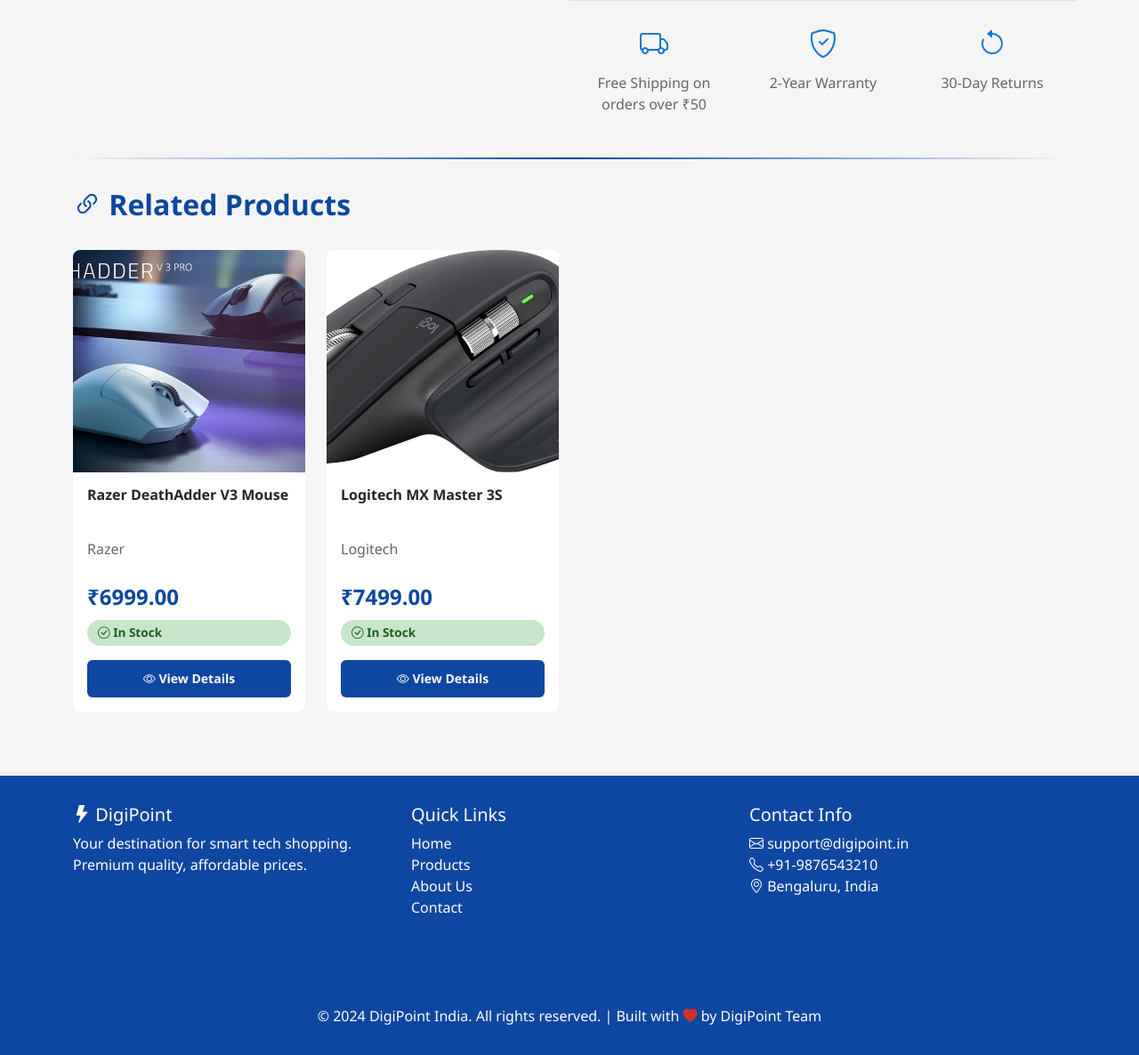
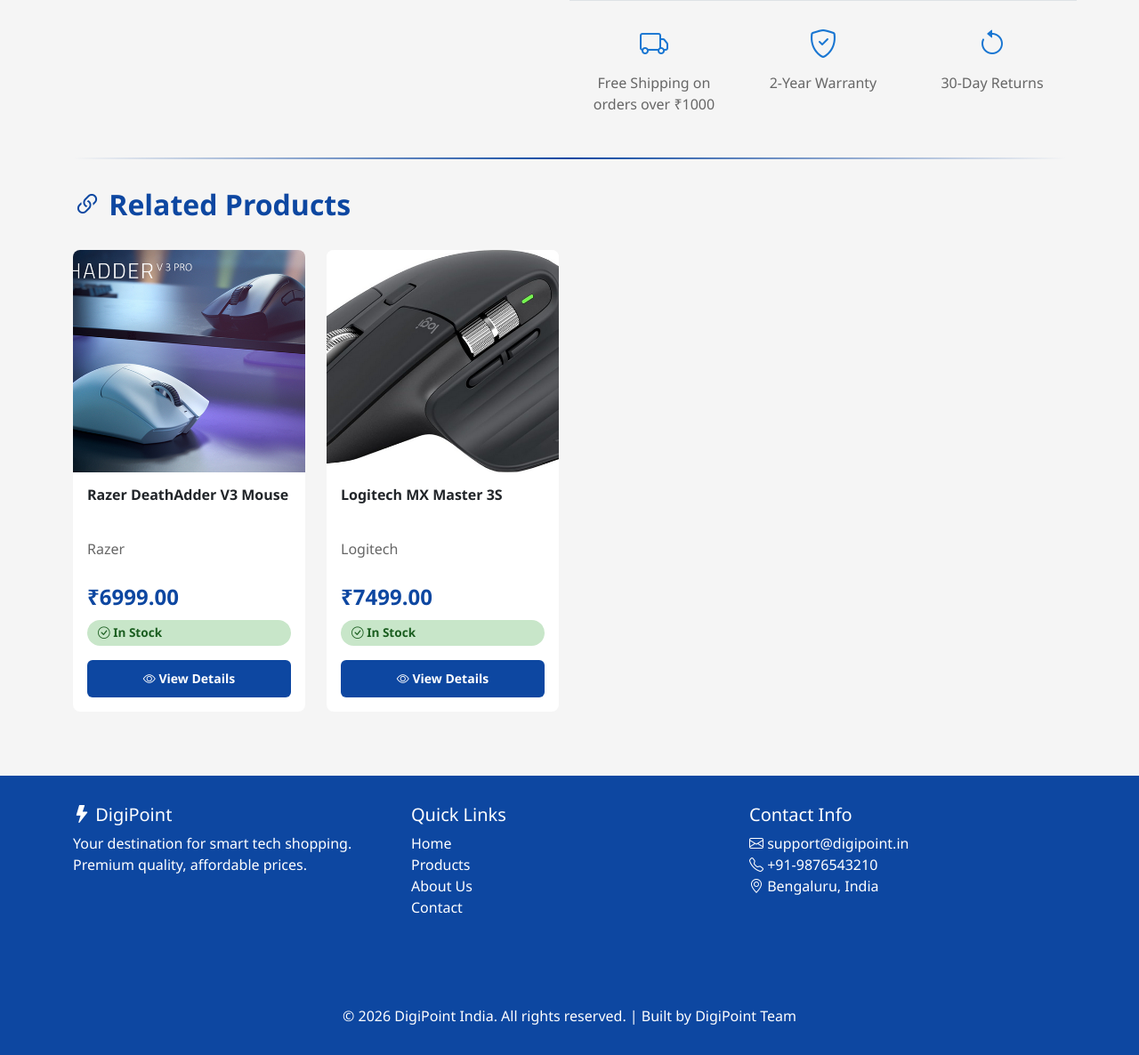
Before and after one commit to nidzfarh/DigiPoint, a Django app: page /products/15/ in a window 1280 px wide. Shown: the part 567-1753 px from the top of the page at 89% size. Run offline with Django 4.2, Linux system fonts and the light colour scheme; data comes from the database, SQL or seed files in the repository.

Commit message:
modified

```diff
--- a/store/admin.py
+++ b/store/admin.py
@@ -8,15 +8,13 @@ class ProductAdmin(admin.ModelAdmin):
     list_filter = ('category', 'is_active', 'created_at')
     search_fields = ('name', 'brand', 'description')
     readonly_fields = ('created_at', 'updated_at')
+
     fieldsets = (
         ('Product Information', {
             'fields': ('name', 'brand', 'category', 'description')
         }),
         ('Pricing & Inventory', {
             'fields': ('price', 'stock')
-        }),
-        ('Media', {
-            'fields': ('image',)
         }),
         ('Status', {
             'fields': ('is_active', 'created_at', 'updated_at')
--- a/store/templates/store/base.html
+++ b/store/templates/store/base.html
@@ -346,7 +346,7 @@
             <div class="divider"></div>
             <div class="row">
                 <div class="col-md-12 text-center">
-                    <p class="mb-0">&copy; 2024 DigiPoint India. All rights reserved. | Built with <i class="bi bi-heart-fill" style="color: var(--danger-color);"></i> by DigiPoint Team</p>
+                    <p class="mb-0">&copy; 2026 DigiPoint India. All rights reserved. | Built by DigiPoint Team</p>
                 </div>
             </div>
         </div>
--- a/store/templates/store/cart.html
+++ b/store/templates/store/cart.html
@@ -106,7 +106,7 @@
                 </a>
 
                 <div class="alert alert-info mt-3 mb-0">
-                    <small><i class="bi bi-info-circle"></i> Free shipping on orders over ₹50!</small>
+                    <small><i class="bi bi-info-circle"></i> Free shipping on orders over ₹1000!</small>
                 </div>
             </div>
         </div>
--- a/store/templates/store/product_detail.html
+++ b/store/templates/store/product_detail.html
@@ -82,7 +82,7 @@
         <div class="row mt-4 pt-4 border-top">
             <div class="col-md-4 text-center">
                 <i class="bi bi-truck" style="font-size: 2rem; color: var(--secondary-color);"></i>
-                <p class="mt-2 text-muted-custom">Free Shipping on orders over ₹50</p>
+                <p class="mt-2 text-muted-custom">Free Shipping on orders over ₹1000</p>
             </div>
             <div class="col-md-4 text-center">
                 <i class="bi bi-shield-check" style="font-size: 2rem; color: var(--secondary-color);"></i>
```
